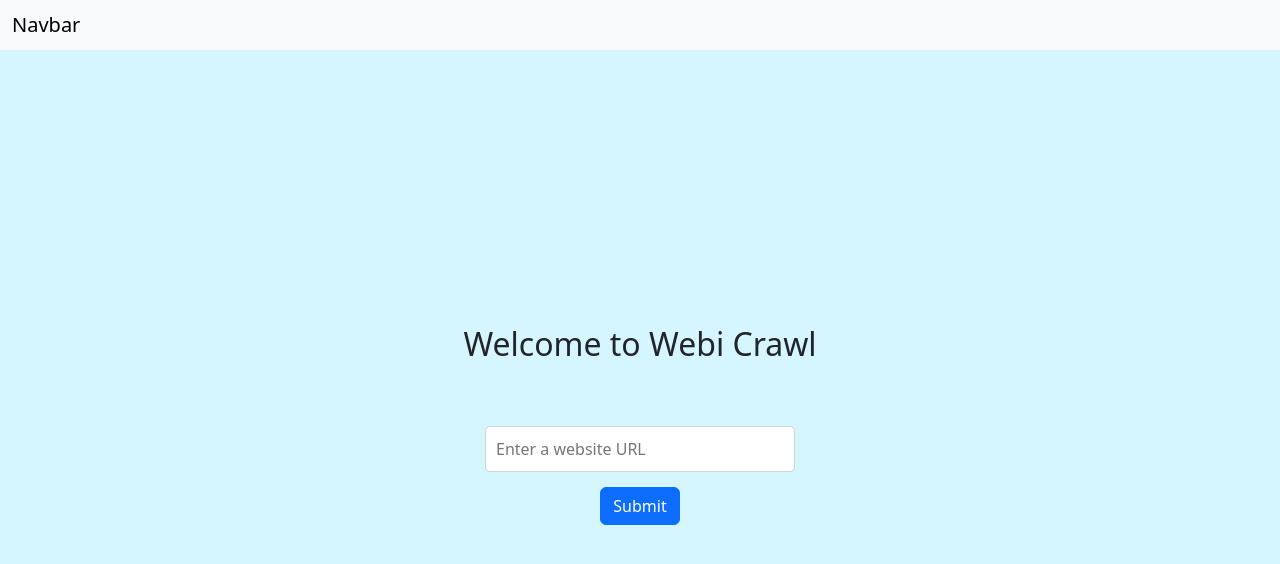
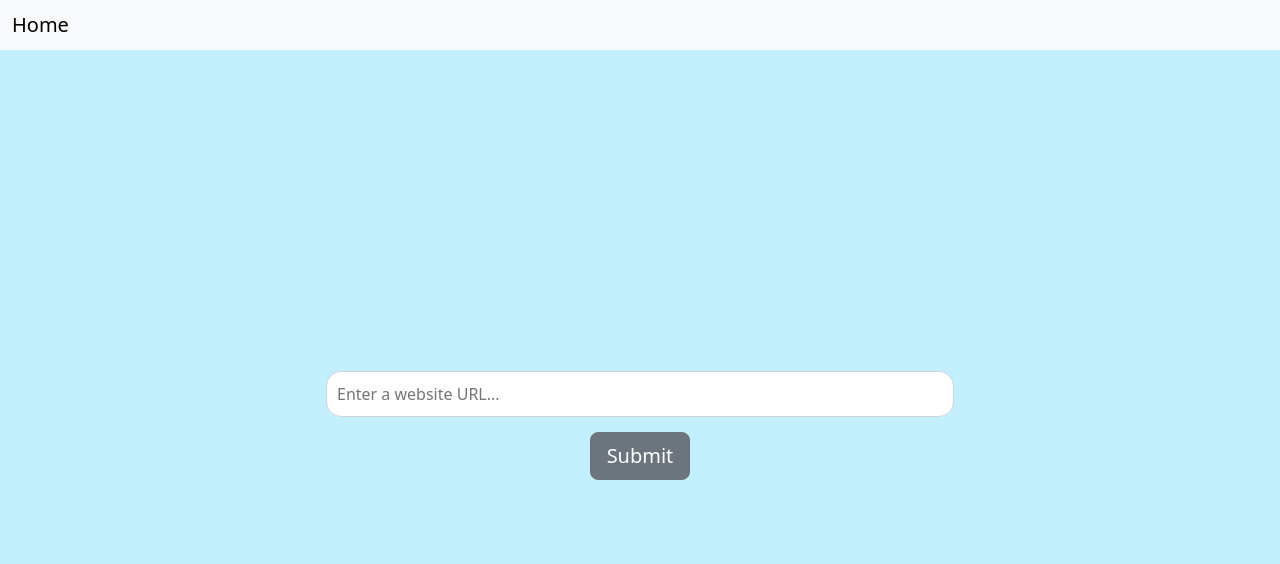
Before and after one commit to jaiman25400/Web-Scraper, a React (Vite) app in the folder web-scraper-frontend/: page / in a window 1280 px wide. Shown: the top 564 px of the page. Built offline with nearby package versions, Linux system fonts and the light colour scheme.

Commit message:
Developed Routes

```diff
--- a/web-scraper-frontend/package.json
+++ b/web-scraper-frontend/package.json
@@ -12,7 +12,8 @@
   "dependencies": {
     "bootstrap": "^5.3.3",
     "react": "^18.3.1",
-    "react-dom": "^18.3.1"
+    "react-dom": "^18.3.1",
+    "react-router-dom": "^6.28.0"
   },
   "devDependencies": {
     "@eslint/js": "^9.13.0",
--- a/web-scraper-frontend/src/App.jsx
+++ b/web-scraper-frontend/src/App.jsx
@@ -2,15 +2,19 @@ import React from "react"
 import Home from "./components/Home"
 import Navbar from "./components/Navbar"
 import "./styles/App.css"
+import { BrowserRouter as Router, Routes, Route } from "react-router-dom";
+
 function App() {
 
   return (
-    <>
+    <Router>
       <div className="app-container">
         <Navbar />
-        <Home />
+        <Routes>
+        <Route path="/" element={<Home />} />
+        </Routes>
       </div>
-    </>
+    </Router>
   )
 }
 
--- a/web-scraper-frontend/src/components/Home.jsx
+++ b/web-scraper-frontend/src/components/Home.jsx
@@ -11,19 +11,17 @@ const Home = () => {
   };
 
   return (
-    <div className="home-outer-block">
-        <h2>Welcome to Webi Crawl</h2>
-
+    <div className="home-outer-block container-fluid">
         <form onSubmit={handleSubmit} className="url-form ">
           <input
             type="url"
-            placeholder="Enter a website URL"
+            placeholder="Enter a website URL..."
             value={url}
             onChange={(e) => setUrl(e.target.value)}
             className="url-input"
             required
           />
-          <button type="submit" className="btn btn-primary">
+          <button type="submit" className="btn btn-secondary  btn-lg btn-block">
             Submit
           </button>
         </form>
--- a/web-scraper-frontend/src/components/Navbar.jsx
+++ b/web-scraper-frontend/src/components/Navbar.jsx
@@ -1,11 +1,12 @@
 // src/components/Navbar.jsx
 import React from "react";
+import { Link } from "react-router-dom";
 
 const Navbar = () => {
   return (
     <nav className="navbar navbar-light bg-light ">
       <div className="container-fluid" >
-        <span className="navbar-brand mb-0 h1">Navbar</span> {/* Adds a small margin to the left */}
+      <Link to="/" className="navbar-brand mb-0 h1">Home</Link>
       </div>
     </nav>
   );
--- a/web-scraper-frontend/src/styles/Home.css
+++ b/web-scraper-frontend/src/styles/Home.css
@@ -1,20 +1,12 @@
-/* src/styles/Home.css */
 
-/* Apply a light blue background to the entire screen */
 .home-outer-block {
     display: flex;
     flex-direction: column;
     justify-content: center;
     align-items: center;
-    background-color: #d5f5ff;
+    background-color: #c4f0fd;
     padding: 0 20px;
     box-sizing: border-box;
-  }
-
-  .home-outer-block h2 {
-    margin-bottom: 5%;
-    font-size: 2rem;
-    text-align: center;
   }
 
   .url-form {
@@ -24,7 +16,7 @@
     align-items: center;
     gap: 15px;
     max-width: 100%;
-    width: 25%;
+    width: 50%;
     text-align: center;
   }
 
@@ -35,5 +27,5 @@
     padding: 10px;
     font-size: 1rem;
     border: 1px solid #ced4da;
-    border-radius: 5px;
+    border-radius: 15px;
   }
```
Also changed, not shown: 1 other file (tests, documents, lock files or other folders).
